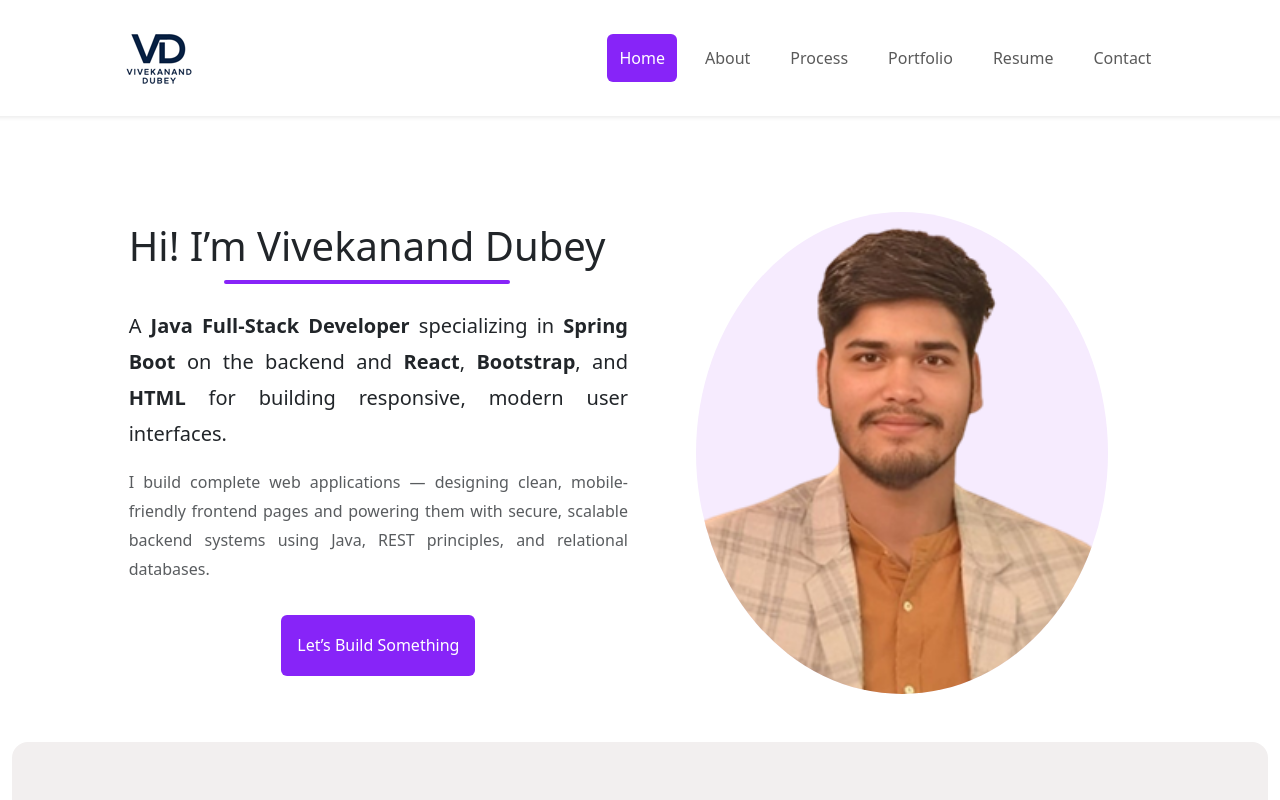
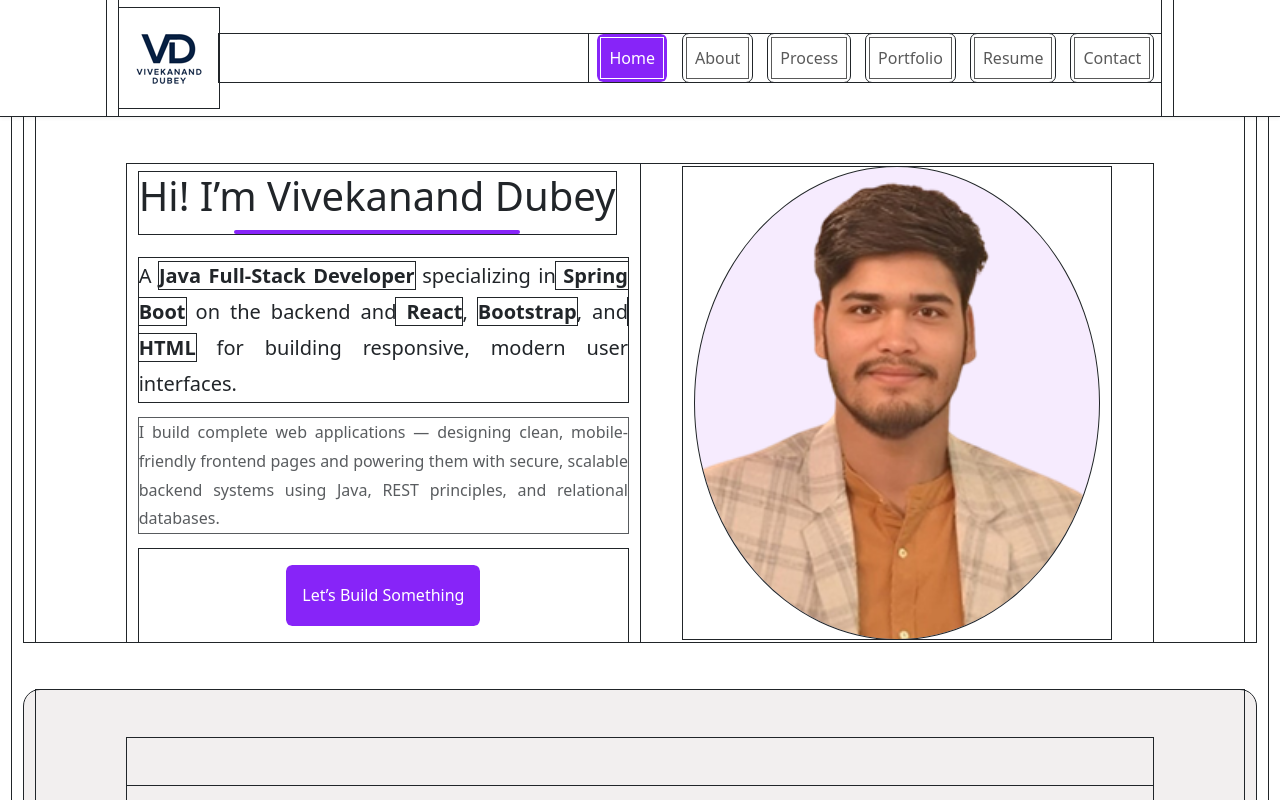
Before and after one commit to vdubey92928/portfolio-react, a React (Vite) app: page / in a window 1280 px wide. Shown: the top 800 px of the page. Built offline with nearby package versions, Linux system fonts and the light colour scheme.

Commit message:
overflow resolved

```diff
--- a/src/App.jsx
+++ b/src/App.jsx
@@ -14,6 +14,9 @@ import Resume from "./pages/Resume";
 function App() {
   return (
     <>
+      <div className="container-fluid">
+        <div className="row">
+          <div className="col-sm-12">
             <Navbar />
 
             <Routes>
@@ -24,6 +27,9 @@ function App() {
             </Routes>
 
             <Footer />
+          </div>
+        </div>
+      </div>
     </>
   );
 }
--- a/src/components/Contact.jsx
+++ b/src/components/Contact.jsx
@@ -61,7 +61,7 @@ export default function Contact() {
                                 </div>
 
                                 <div className="col-5 mx-auto text-center mt-5">
-                                    <button className="bg-voilet rounded-pill w-50 p-3 border-0">
+                                    <button className="bg-voilet rounded-pill w-100 p-3 border-0">
                                         Submit <i className="bi bi-send ms-1"></i>
                                     </button>
                                 </div>
--- a/src/index.css
+++ b/src/index.css
@@ -1,3 +1,7 @@
+* {
+  outline: 1px solid;
+}
+
 .bg-voilet {
   background-color: #8724f8;
   color: white;
--- a/src/pages/Home.jsx
+++ b/src/pages/Home.jsx
@@ -69,7 +69,7 @@ const Home = () => {
             <div className="container-fluid p-0 px-4">
 
                 <section id="home" className="scroll-section">
-                    <div className="row my-5 pt-5" id="home">
+                    <div className="row mb-5 pt-5" id="home">
                         <div className="col-sm-10 mx-auto">
                             <div className="row align-items-center">
 
```
Lines whose indentation alone changed are shown as unchanged.
